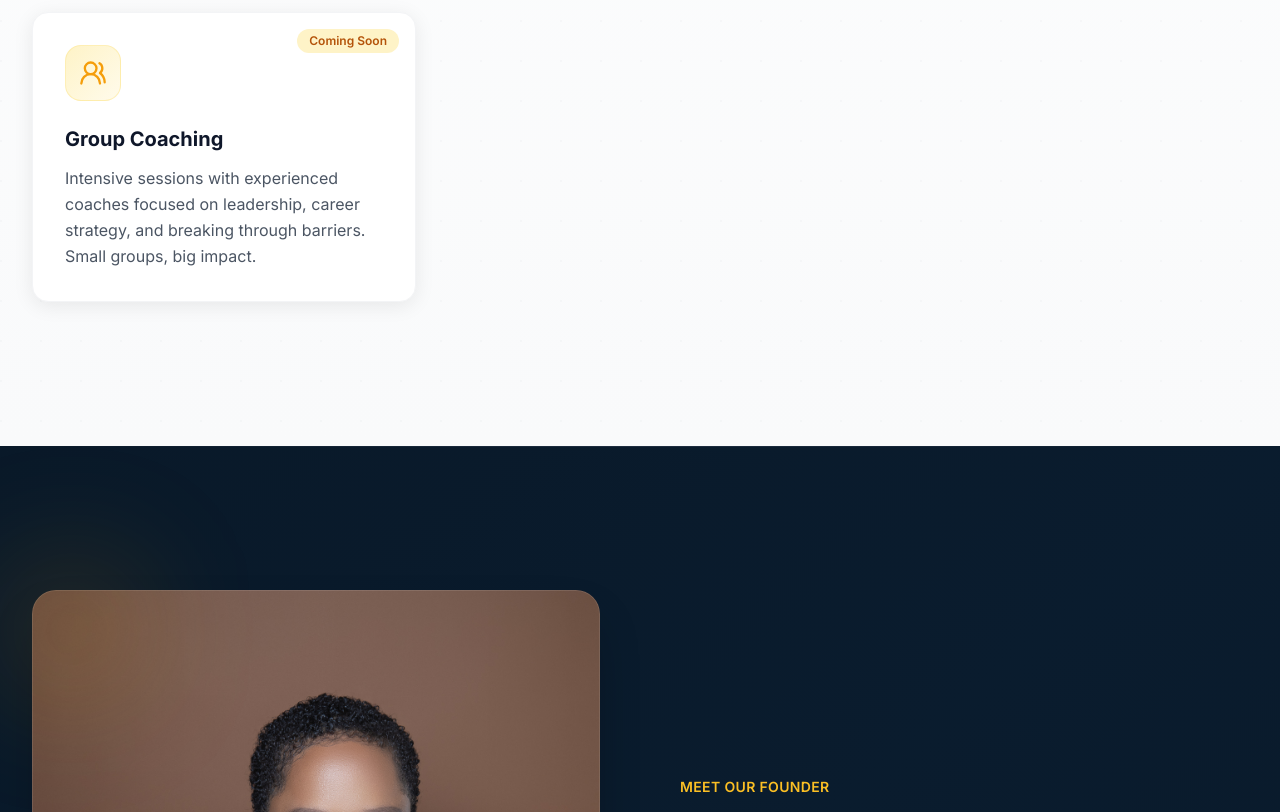
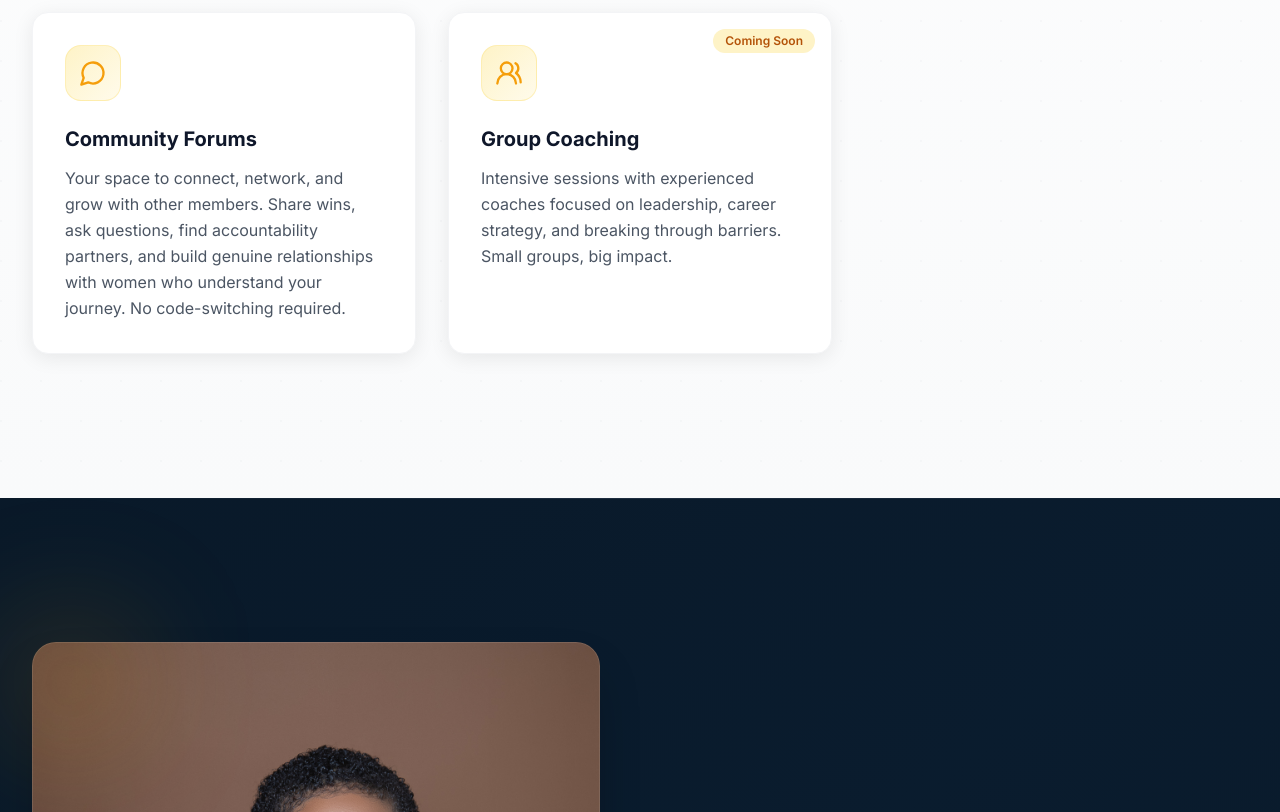
Before and after one commit to phousecos/lumynr, a Next.js app: page / in a window 1280 px wide. Shown: the part 1860-2672 px from the top of the page. Built offline with nearby package versions, Linux system fonts and the light colour scheme; no server answers.

Commit message:
Add Community Forums feature card

```diff
--- a/src/app/page.tsx
+++ b/src/app/page.tsx
@@ -1,6 +1,6 @@
 import Link from 'next/link'
 import Image from 'next/image'
-import { GraduationCap, Video, BookOpen, Users, ArrowRight, Newspaper, Mic, CircleDot, UsersRound } from 'lucide-react'
+import { GraduationCap, Video, BookOpen, Users, ArrowRight, Newspaper, Mic, CircleDot, UsersRound, MessageCircle } from 'lucide-react'
 
 export default function Home() {
   const features = [
@@ -39,6 +39,12 @@ export default function Home() {
       title: 'Mentoring Circles',
       description:
         "Structured small-group mentorship with senior IT leaders who've walked your path. Not random coffee chats—real guidance, accountability, and support designed to move your career forward.",
+    },
+    {
+      icon: MessageCircle,
+      title: 'Community Forums',
+      description:
+        "Your space to connect, network, and grow with other members. Share wins, ask questions, find accountability partners, and build genuine relationships with women who understand your journey. No code-switching required.",
     },
     {
       icon: UsersRound,
```
